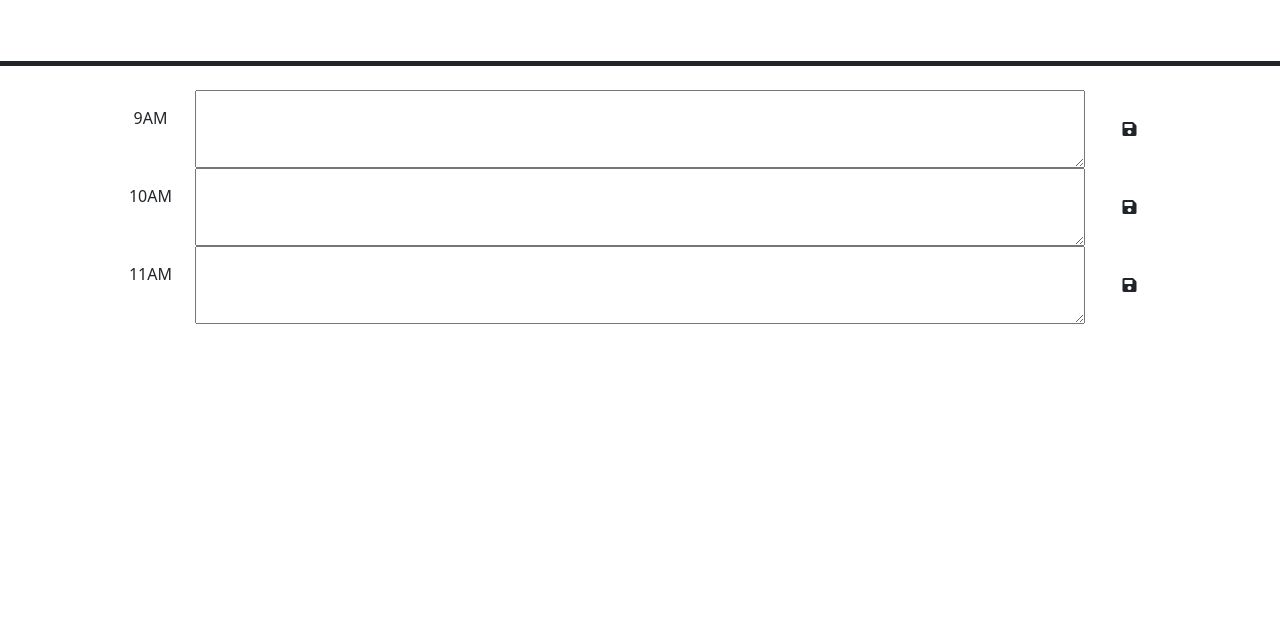
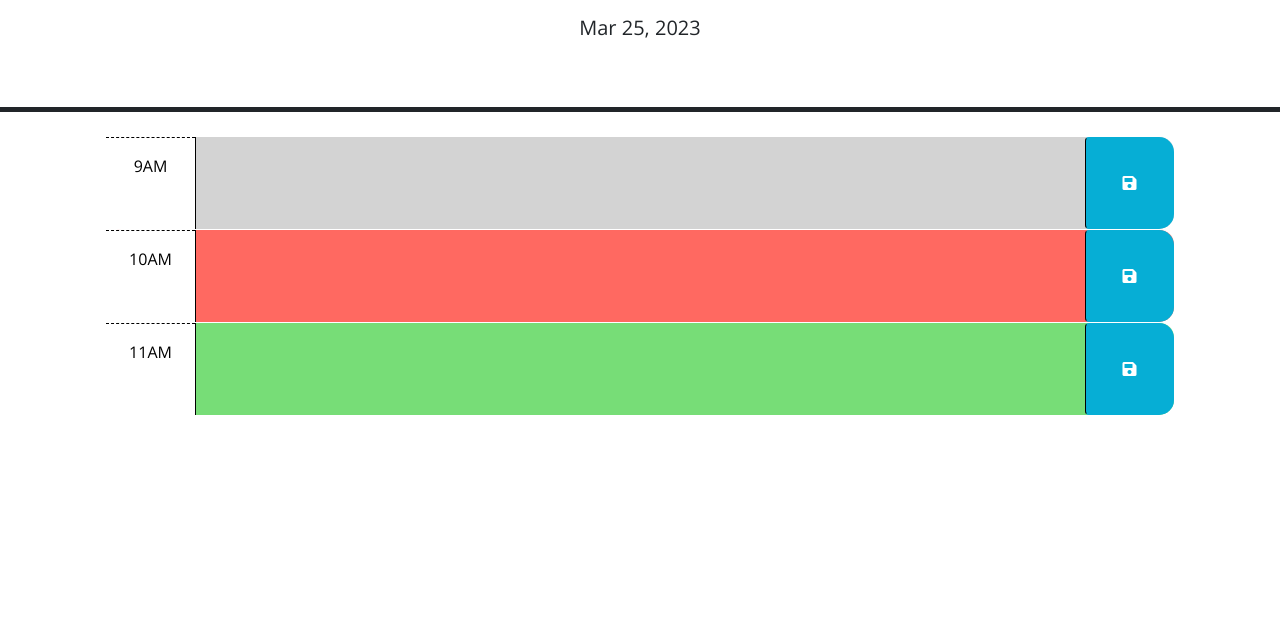
Before and after one commit to sadums/Challenge-05, a plain HTML site: page index.html in a window 1280 px wide. Shown: the part 166-800 px from the top of the page. Drawn offline with nearby package versions, Linux system fonts and the light colour scheme.

Commit message:
date displays at top of page

```diff
--- a/assets/js/script.js
+++ b/assets/js/script.js
@@ -1,7 +1,10 @@
 // Wrap all code that interacts with the DOM in a call to jQuery to ensure that
 // the code isn't run until the browser has finished rendering all the elements
 // in the html.
+
+
 $(function () {
+
     // TODO: Add a listener for click events on the save button. This code should
     // use the id in the containing time-block as a key to save the user input in
     // local storage. HINT: What does `this` reference in the click listener
@@ -20,4 +23,5 @@ $(function () {
     // attribute of each time-block be used to do this?
     //
     // TODO: Add code to display the current date in the header of the page.
+    $('#currentDay').text(dayjs().format('MMM D, YYYY'));
   });
--- a/index.html
+++ b/index.html
@@ -18,7 +18,7 @@
       href="https://fonts.googleapis.com/css?family=Open+Sans&display=swap"
       rel="stylesheet"
     />
-    <link rel="stylesheet" href="style.css" />
+    <link rel="stylesheet" href="./assets/css/styles.css" />
     <title>Work Day Scheduler</title>
   </head>
 
@@ -73,6 +73,6 @@
       crossorigin="anonymous"
     ></script>
 
-    <script src="script.js"></script>
+    <script src="./assets/js/script.js"></script>
   </body>
 </html>
```
